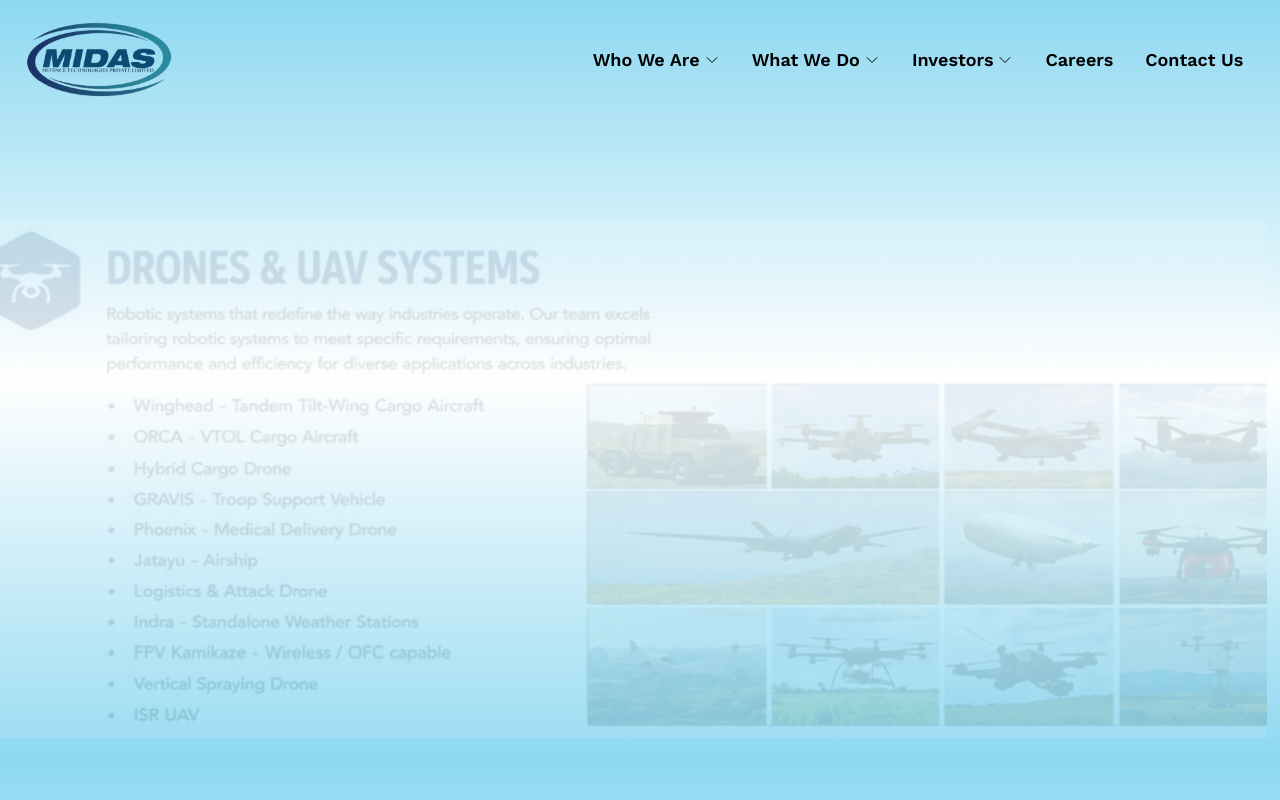
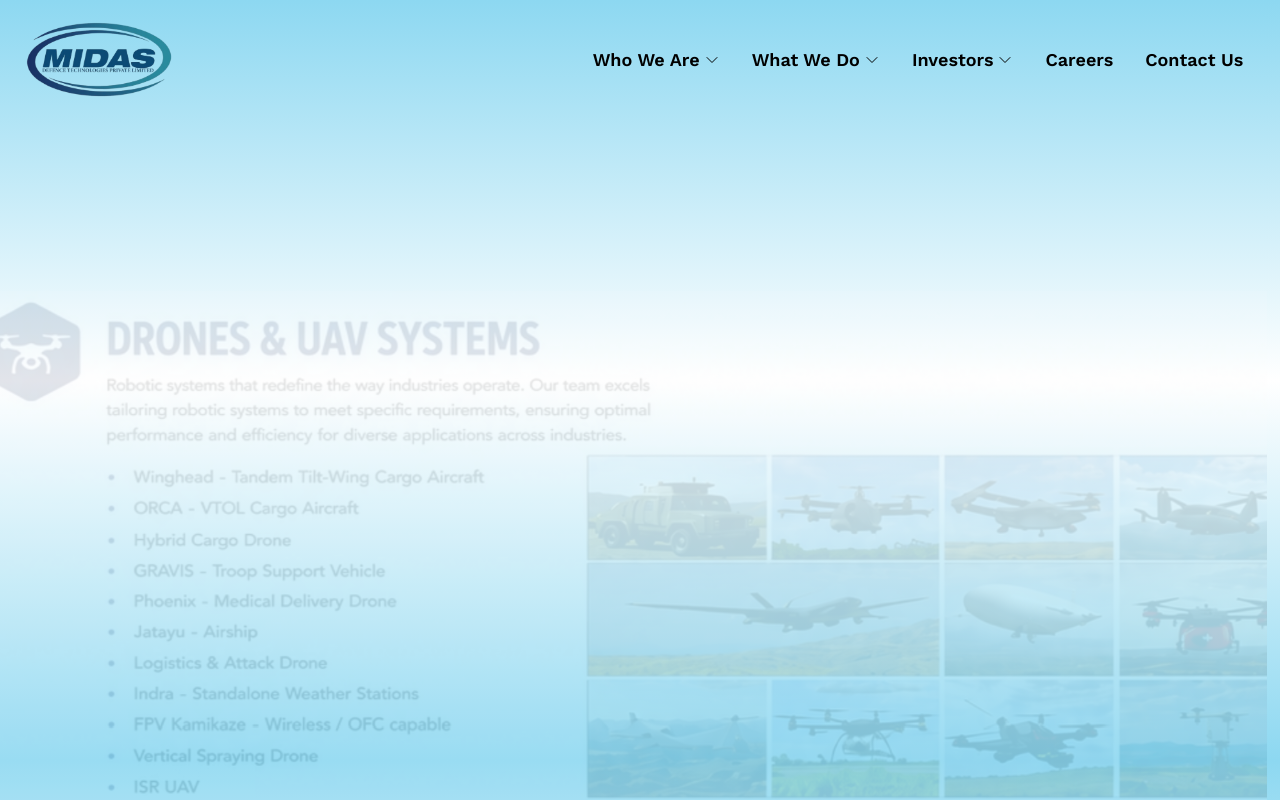
Before and after one commit to SuneelPradeep/midas, a Next.js app: page / in a window 1280 px wide. Shown: the top 800 px of the page. Built offline with nearby package versions, Linux system fonts and the light colour scheme.

Commit message:
added sizes aspect and navigation black

```diff
--- a/app/components/Carousel.tsx
+++ b/app/components/Carousel.tsx
@@ -17,7 +17,7 @@
   }, []);
 
   return (
-    <div className="relative w-full h-180 overflow-hidden rounded-xl ">
+    <div className="relative w-full aspect-768/523 overflow-hidden rounded-xl ">
       <AnimatePresence mode="wait">
         <motion.div
           key={current}
@@ -32,7 +32,8 @@
             alt={Images?.[current]?.title}
             fill
             priority
-            className="object-contain w-full rounded-md h-full"
+            className="object-contain rounded-md"
+            sizes="100vw"
           />
 
           {/* Dark Overlay */}
--- a/app/components/Header.tsx
+++ b/app/components/Header.tsx
@@ -132,7 +132,7 @@
 
               {expanded === item.title && (
 
-                <div className="bg-gray-50">
+                <div className="bg-black text-white">
 
                   {item?.links && item.links?.map((link) => (
 
```
